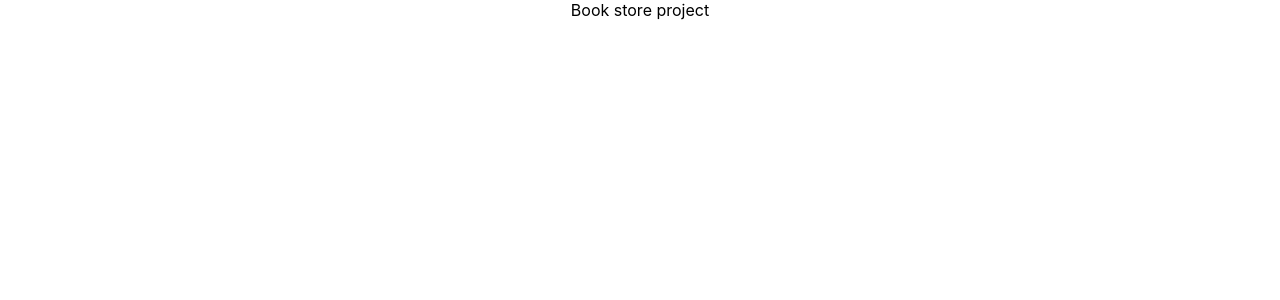
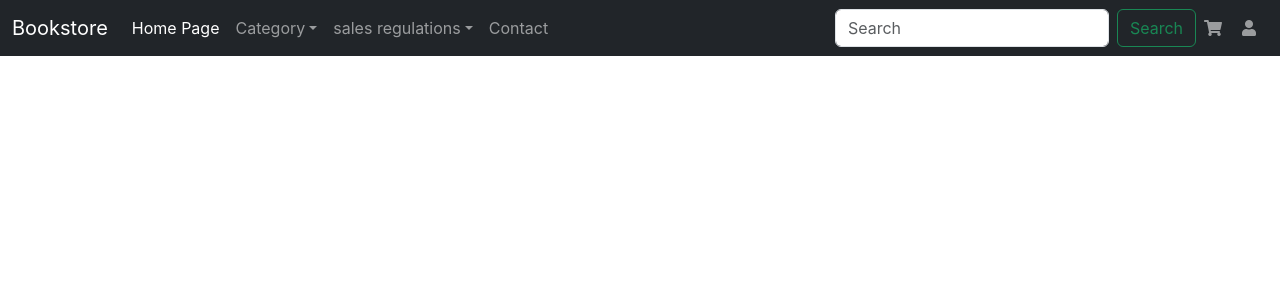
Before and after one commit to vansy204/book_store_frontend, a React (Create React App) app: page / in a window 1280 px wide. Shown: the top 300 px of the page. Built offline with nearby package versions, Linux system fonts and the light colour scheme.

Commit message:
create Navbar

```diff
--- a/public/index.html
+++ b/public/index.html
@@ -24,6 +24,12 @@
       work correctly both with client-side routing and a non-root public URL.
       Learn how to configure a non-root public URL by running `npm run build`.
     -->
+    <link
+      href="https://cdn.jsdelivr.net/npm/bootstrap@5.3.3/dist/css/bootstrap.min.css"
+      rel="stylesheet"
+      integrity="sha384-QWTKZyjpPEjISv5WaRU9OFeRpok6YctnYmDr5pNlyT2bRjXh0JMhjY6hW+ALEwIH"
+      crossorigin="anonymous"
+    />
     <title>React App</title>
   </head>
   <body>
@@ -39,5 +45,11 @@
       To begin the development, run `npm start` or `yarn start`.
       To create a production bundle, use `npm run build` or `yarn build`.
     -->
+    <script
+      src="https://cdn.jsdelivr.net/npm/bootstrap@5.3.3/dist/js/bootstrap.bundle.min.js"
+      integrity="sha384-YvpcrYf0tY3lHB60NNkmXc5s9fDVZLESaAA55NDzOxhy9GkcIdslK1eN7N6jIeHz"
+      crossorigin="anonymous"
+    ></script>
+    <link rel="stylesheet" href="https://cdnjs.cloudflare.com/ajax/libs/font-awesome/5.15.3/css/all.min.css">
   </body>
 </html>
--- a/src/App.tsx
+++ b/src/App.tsx
@@ -1,11 +1,13 @@
+/* eslint-disable jsx-a11y/anchor-is-valid */
 import React from 'react';
 
 import './App.css';
+import { Navbar } from './layouts/header-footer/Navbar';
 
 function App() {
   return (
     <div className="App">
-     Book store project
+      <Navbar/>
     </div>
   );
 }
--- /dev/null
+++ b/src/layouts/header-footer/Navbar.tsx
@@ -0,0 +1,70 @@
+/* eslint-disable jsx-a11y/anchor-is-valid */
+import React from "react";
+
+export function Navbar(){
+    return(
+        <nav className="navbar navbar-expand-lg navbar-dark bg-dark">
+            <div className="container-fluid">
+                <a className="navbar-brand" href="#">Bookstore</a>
+                <button className="navbar-toggler" type="button" data-bs-toggle="collapse" data-bs-target="#navbarSupportedContent" aria-controls="navbarSupportedConted" aria-expanded="false" aria-label="Toggle navigation">
+                    <span className="navbar-toggle-icon"></span>
+                </button>
+                <div className="collapse navbar-collapse" id="navbarSupportedContent">
+                    <ul className="navbar-nav me-auto mb2 mb-lg-0">
+                        <li className="nav-item">
+                            <a className="nav-link active" aria-current="page" href="#">Home Page</a>
+                        </li>
+                        <li className="nav-item dropdown">
+                            <a className="nav-link dropdown-toggle" href="#" id="navbarDropdown1" role="button" data-bs-toggle="dropdown" aria-expanded="false">
+                                Category
+                            </a>
+                            <ul className="dropdown-menu" aria-labelledby="navbarDropdown1">
+                                <li><a className="dropdown-item" href="#">Category 1</a></li>
+                                <li><a className="dropdown-item" href="#">Category 2</a></li>
+                                <li><a className="dropdown-item" href="#">Category 3</a></li>
+                            </ul>
+                        </li>
+                        <li className="nav-item dropdown">
+                            <a className="nav-link dropdown-toggle" href="#" id="navbarDropdown2" role="button" data-bs-toggle="dropdown" aria-expanded="false">
+                                sales regulations
+                            </a>
+                            <ul className="dropdown-menu" aria-labelledby="navbarDropdown2">
+                                <li><a className="dropdown-item" href="#">sales regulations 1</a></li>
+                                <li><a className="dropdown-item" href="#">sales regulations 2</a></li>
+                                <li><a className="dropdown-item" href="#">sales regulations 3</a></li>
+                            </ul>
+                        </li>
+                        <li className="nav-item">
+                            <a className="nav-link" href="#">Contact</a>
+                        </li>
+                    </ul>
+                </div>
+
+
+                {/* tim kiem */}
+                <form className="d-flex">
+                    <input className="form-control me-2" type="search" placeholder="Search" aria-label="Search" />
+                    <button className="btn btn-outline-success" type="submit">Search</button>
+                </form>
+
+                {/* bieu tuong gio hang */}
+                <ul className="navbar-nav me-1">
+                    <li className="nav-item">
+                        <a className="nav-link" href="#">
+                            <i className="fas fa-shopping-cart"></i>
+                        </a>
+                    </li>
+                </ul>
+
+                {/* bieu tuong dang nhap */}
+                <ul className="navbar-nav me-1">
+                    <li className="nav-item">
+                        <a className="nav-link" href="#">
+                            <i className="fas fa-user"></i>
+                        </a>
+                    </li>
+                </ul>
+            </div>
+        </nav>
+    );
+}
```
Also changed, not shown: src/setupTests.ts (added, +5 -0 lines).
